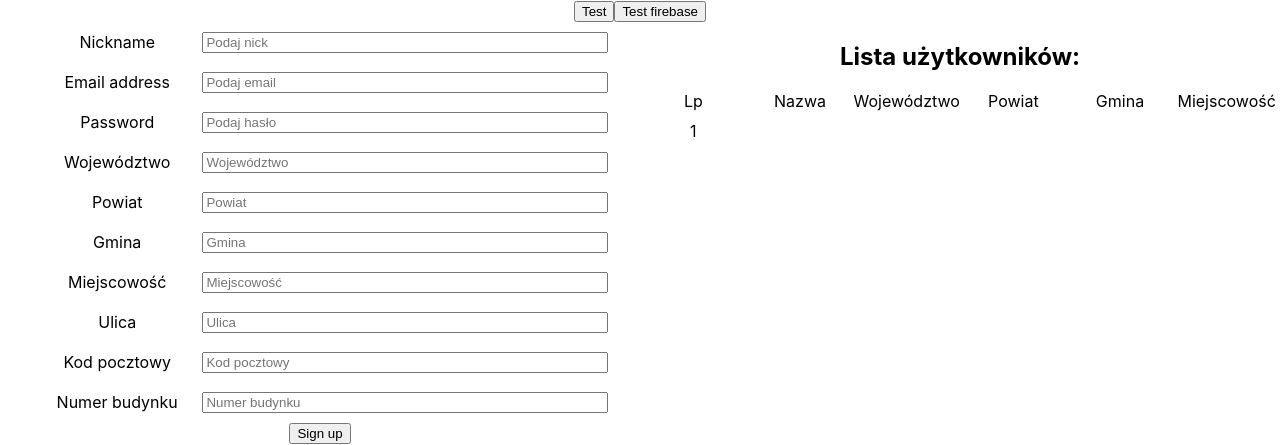
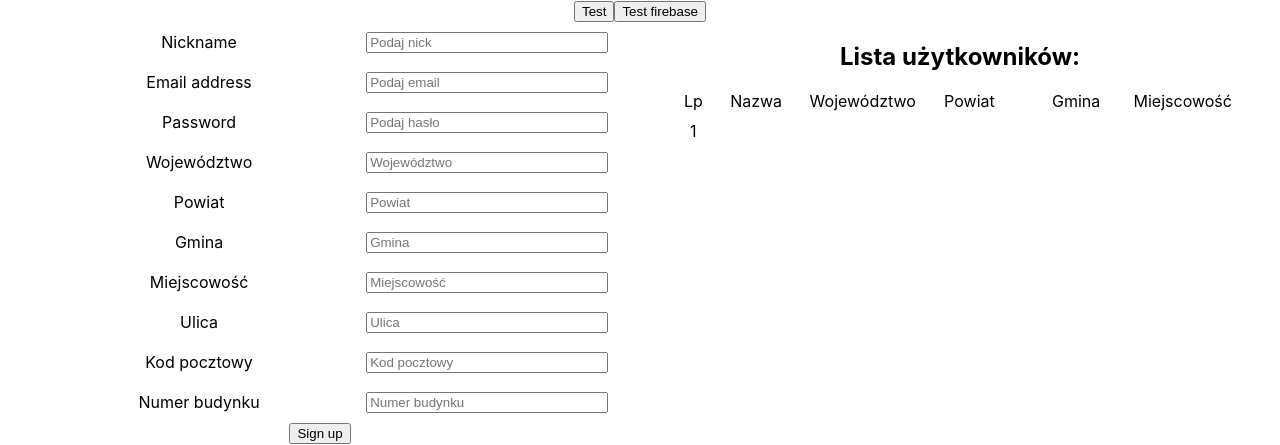
Before and after one commit to KamilSend/mapa, a React (Create React App) app in the folder mapa/: page / in a window 1280 px wide. Shown: the top 445 px of the page. Built offline with nearby package versions, Linux system fonts and the light colour scheme.

Commit message:
Basic RWD

```diff
--- a/mapa/src/App.scss
+++ b/mapa/src/App.scss
@@ -1,3 +1,22 @@
+@mixin respond($breakpoint) {
+  @if $breakpoint == small-phone {
+    @media only screen and (min-width: 25em) { @content };    //400px
+  }
+
+  @if $breakpoint == phone {
+    @media only screen and (min-width: 37.5em) { @content };    //600px
+  }
+  @if $breakpoint == tab-port {
+    @media only screen and (min-width: 56.25em) { @content };     //900px
+  }
+  @if $breakpoint == tab-land {
+    @media only screen and (min-width: 75em) { @content };    //1200px
+  }
+  @if $breakpoint == big-desktop {
+    @media only screen and (min-width: 112.5em) { @content };    //1800
+  }
+}
+
 .App {
   text-align: center;
 }
@@ -53,4 +72,9 @@
 .userWrapper{
   width:100%;
   display:flex;
+  flex-direction: column;
+
+  @include respond(tab-port){
+    flex-direction: row;
+  }
 }
--- a/mapa/src/components/authentication/signup/signup.scss
+++ b/mapa/src/components/authentication/signup/signup.scss
@@ -1,22 +1,37 @@
+@import '../../../../src/App.scss';
+
 .signupForm{
-  min-width:50vw;
+  min-width:100%;
   width:100%;
   min-height: 400px;
   //background-color: lightblue;
   display: flex;
   flex-direction: column;
-  justify-content: space-around;
+  //justify-content: space-around;
+  justify-content: center;
   align-items: center;
+
+  @include respond(tab-port){
+    min-width:50vw;
+    justify-content: space-around;
+  }
 }
 
 .form-group{
   min-width: 90%;
   //background-color: red;
   display: flex;
+  flex-direction: column;
+  align-items: center;
+
+  @include respond(tab-port){
+    flex-direction: row;
+  }
 }
 
 .form-label{
-  width:30%;
+  width:100%;
+  text-align: center;
   //background-color: green;
 }
 
--- a/mapa/src/components/users/userList/userList.js
+++ b/mapa/src/components/users/userList/userList.js
@@ -7,7 +7,7 @@ const userList = (props) => {
     const list = props.users.map( (user, index) => {
         return(
             <li key={index}>
-                <span>{index+1}</span>
+                <span className="lp">{index+1}</span>
                 <span>{user.nickname}</span>
                 <span>{user.province}</span>
                 <span>{user.county}</span>
@@ -21,7 +21,7 @@ const userList = (props) => {
 
         <div className="userListWrapper">
             <h2>Lista użytkowników:</h2>
-            <span>Lp</span>
+            <span className="lp">Lp</span>
             <span>Nazwa</span>
             <span>Województwo</span>
             <span>Powiat</span>
--- a/mapa/src/components/users/userList/userList.scss
+++ b/mapa/src/components/users/userList/userList.scss
@@ -1,13 +1,38 @@
+@import '../../../../src/App.scss';
+
 $listWidth: 50vw;
 
 .userListWrapper{
-  min-width:$listWidth;
-  max-width: $listWidth;
+
+  width:100%;
+
+  @include respond(tab-port){
+    min-width:$listWidth;
+    max-width: $listWidth;
+  }
 
   span{
+    margin:0;
     display: inline-block;
-    min-width:$listWidth/6;
+    min-width:calc(100vw/6);
     padding-bottom: 10px;
+    font-size: 10px;
+
+    &.lp{
+      min-width:11px;
+    }
+
+    @include respond(small-phone){
+      font-size: 12px;
+    }
+
+    @include respond(phone){
+      font-size: 16px;
+    }
+
+    @include respond(tab-port){
+      min-width:$listWidth/6;
+    }
   }
 }
 
```
